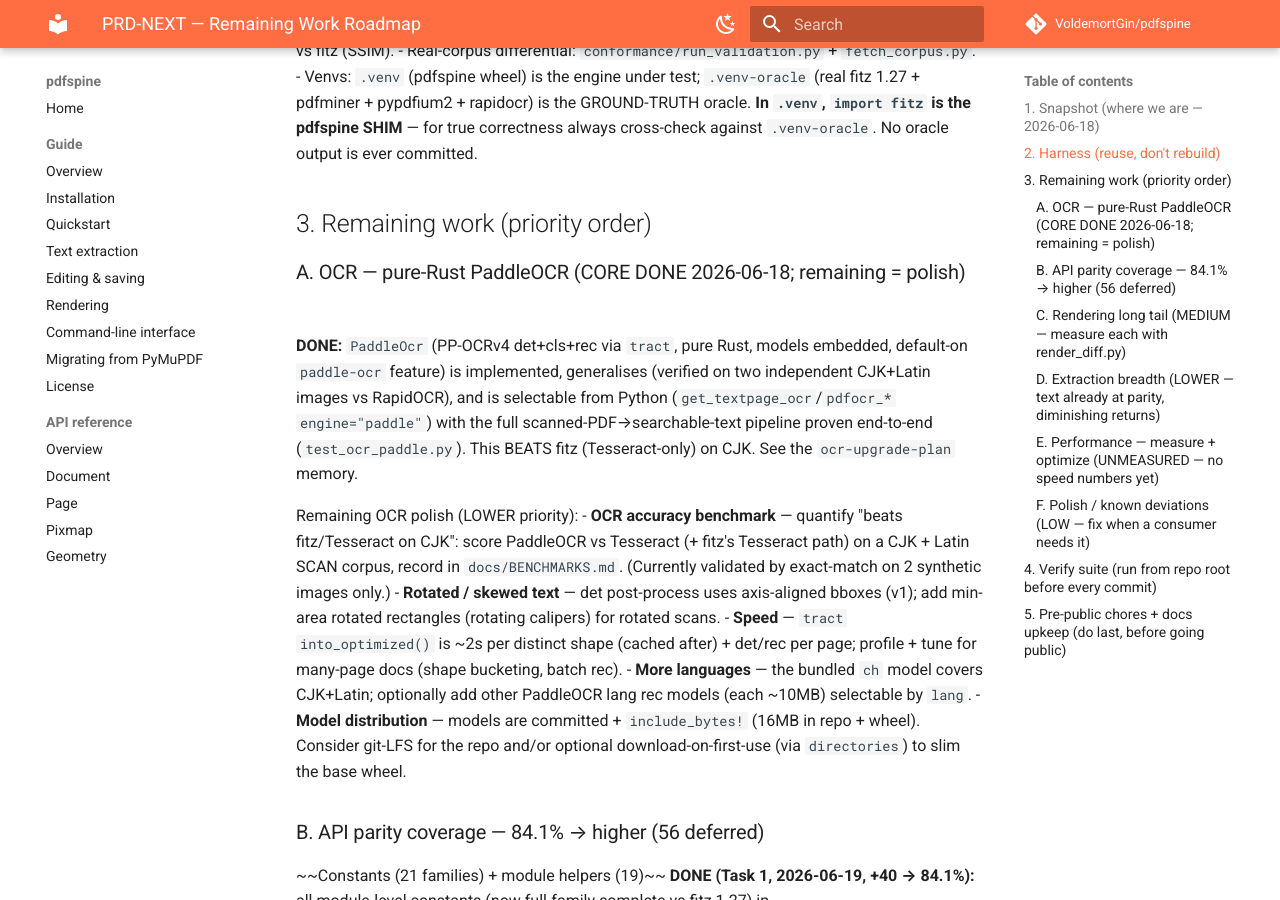
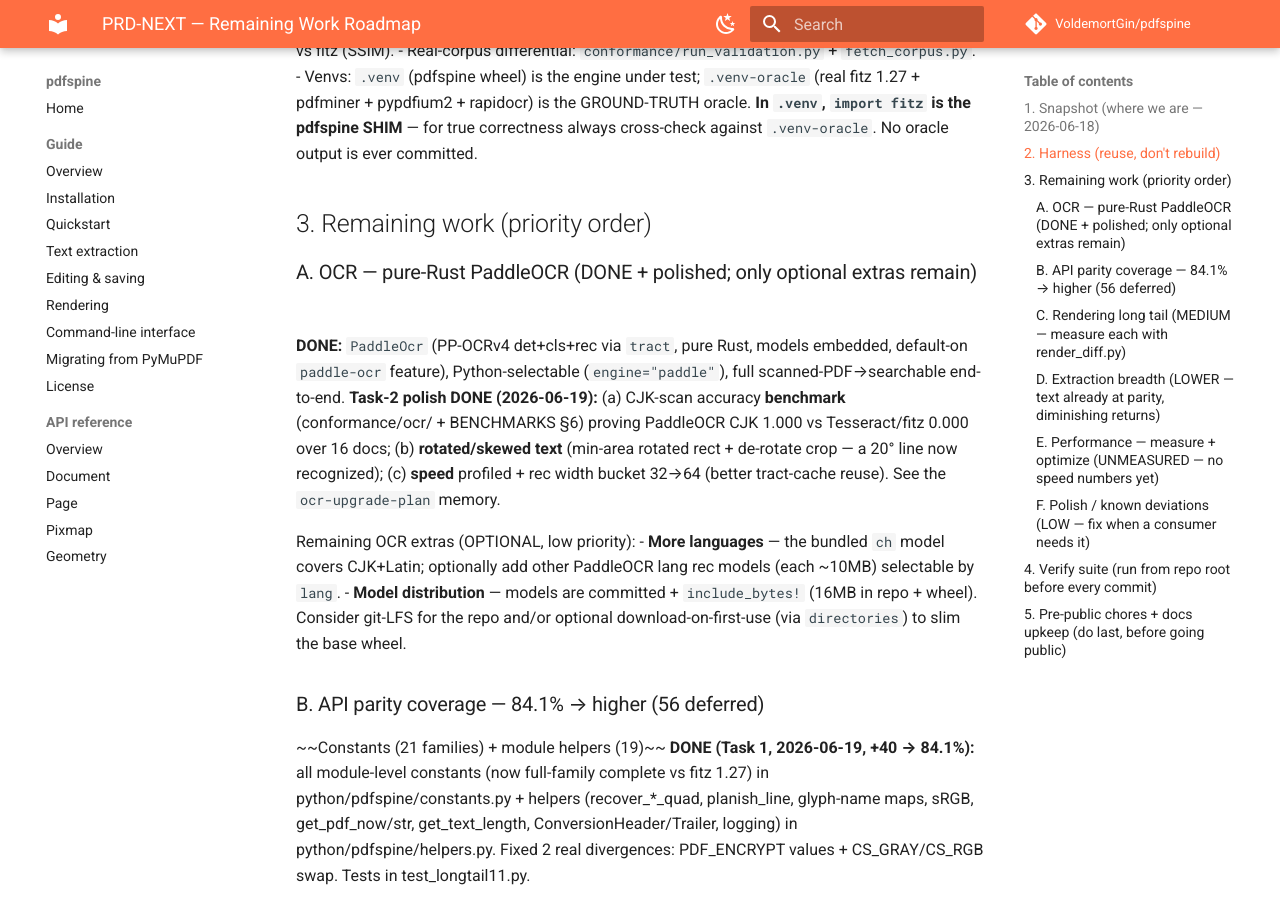
Before and after one commit to VoldemortGin/pdfspine, an MkDocs documentation site: the page built from docs/PRD-NEXT.md, in a window 1280 px wide and 900 px high, scrolled down 867 px. Built offline with MkDocs 1.6.1 and Material for MkDocs 9.7.7, drawn with Linux system fonts in a browser that asks for light colours; comment, search, counter and statistics services are not loaded.

Commit message:
docs(PRD-NEXT): Task 2 OCR polish done (CJK benchmark + rotated text + speed)
Co-Authored-By: Claude Opus 4.8 (1M context) <noreply@anthropic.com>

```diff
--- a/docs/PRD-NEXT.md
+++ b/docs/PRD-NEXT.md
@@ -31,21 +31,15 @@ corpora/cache/`*-results.json` gitignored, regenerable):
 
 ## 3. Remaining work (priority order)
 
-### A. OCR — pure-Rust PaddleOCR (CORE DONE 2026-06-18; remaining = polish)
+### A. OCR — pure-Rust PaddleOCR (DONE + polished; only optional extras remain)
 **DONE:** `PaddleOcr` (PP-OCRv4 det+cls+rec via `tract`, pure Rust, models embedded, default-on
-`paddle-ocr` feature) is implemented, generalises (verified on two independent CJK+Latin images vs
-RapidOCR), and is selectable from Python (`get_textpage_ocr`/`pdfocr_*` `engine="paddle"`) with the
-full scanned-PDF→searchable-text pipeline proven end-to-end (`test_ocr_paddle.py`). This BEATS fitz
-(Tesseract-only) on CJK. See the `ocr-upgrade-plan` memory.
+`paddle-ocr` feature), Python-selectable (`engine="paddle"`), full scanned-PDF→searchable end-to-end.
+**Task-2 polish DONE (2026-06-19):** (a) CJK-scan accuracy **benchmark** (conformance/ocr/ + BENCHMARKS
+§6) proving PaddleOCR CJK 1.000 vs Tesseract/fitz 0.000 over 16 docs; (b) **rotated/skewed text** (min-area
+rotated rect + de-rotate crop — a 20° line now recognized); (c) **speed** profiled + rec width bucket
+32→64 (better tract-cache reuse). See the `ocr-upgrade-plan` memory.
 
-Remaining OCR polish (LOWER priority):
-- **OCR accuracy benchmark** — quantify "beats fitz/Tesseract on CJK": score PaddleOCR vs Tesseract
-  (+ fitz's Tesseract path) on a CJK + Latin SCAN corpus, record in `docs/BENCHMARKS.md`. (Currently
-  validated by exact-match on 2 synthetic images only.)
-- **Rotated / skewed text** — det post-process uses axis-aligned bboxes (v1); add min-area rotated
-  rectangles (rotating calipers) for rotated scans.
-- **Speed** — `tract` `into_optimized()` is ~2s per distinct shape (cached after) + det/rec per page;
-  profile + tune for many-page docs (shape bucketing, batch rec).
+Remaining OCR extras (OPTIONAL, low priority):
 - **More languages** — the bundled `ch` model covers CJK+Latin; optionally add other PaddleOCR lang
   rec models (each ~10MB) selectable by `lang`.
 - **Model distribution** — models are committed + `include_bytes!` (16MB in repo + wheel). Consider
```
